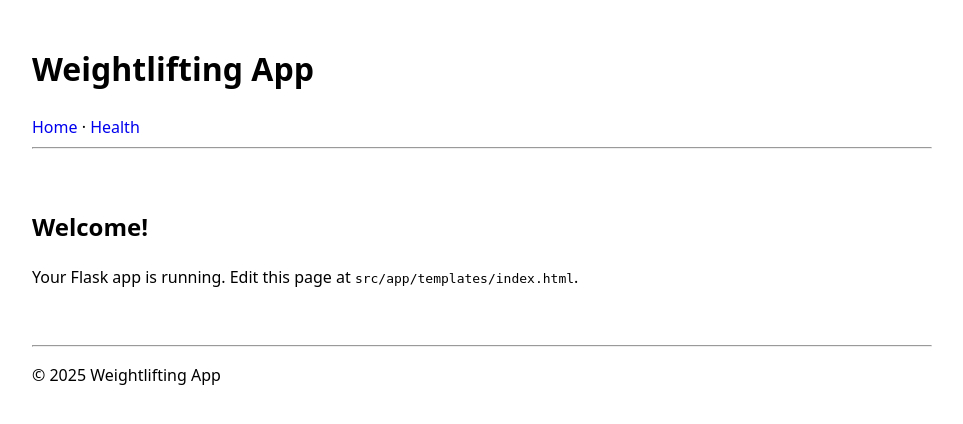
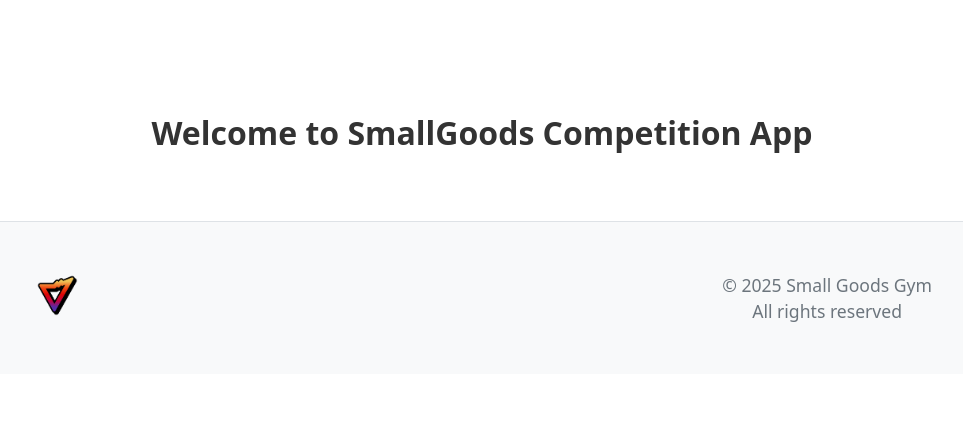
Before and after one commit to cits5206Group9/SmallGoods-Competition-app, a Flask app: page / in a window 1280 px wide. Shown: the top 424 px of the page, without its empty margins (158-1121 px from the left). Run offline with Flask 3, Linux system fonts and the light colour scheme.

Commit message:
Added base jinja template

```diff
--- a/app/__init__.py
+++ b/app/__init__.py
@@ -7,13 +7,6 @@ def create_app(config_name: str | None = None) -> Flask:
     app = Flask(__name__, instance_relative_config=True)
     app.config.from_object(get_config(config_name))
 
-    # Ensure instance folder for SQLite
-    try:
-        from pathlib import Path
-        Path(app.instance_path).mkdir(parents=True, exist_ok=True)
-    except Exception:
-        pass
-
     # Init extensions
     db.init_app(app)
     migrate.init_app(app, db)
--- a/app/routes.py
+++ b/app/routes.py
@@ -1,21 +1,7 @@
-from flask import Blueprint, render_template, jsonify
-from .extensions import db
-from .models import User
+from flask import Blueprint, render_template
 
-main_bp = Blueprint("main", __name__)
+main_bp = Blueprint('main', __name__)
 
-@main_bp.get("/")
+@main_bp.route('/')
 def index():
-    return render_template("index.html")
-
-@main_bp.get("/health")
-def health():
-    return jsonify(status="ok")
-
-@main_bp.get("/seed")
-def seed():
-    # Simple seed route for local dev
-    if not User.query.filter_by(username="demo").first():
-        db.session.add(User(username="demo"))
-        db.session.commit()
-    return jsonify(message="seeded")
+    return render_template('index.html')
--- a/app/static/css/style.css
+++ b/app/static/css/style.css
@@ -1,3 +1,44 @@
 body { font-family: system-ui, -apple-system, Segoe UI, Roboto, Helvetica, Arial, sans-serif; line-height: 1.5; }
 .container { max-width: 900px; margin: 0 auto; padding: 1rem; }
 a { text-decoration: none; }
+/* Footer Styles */
+.footer {
+    background-color: #f8f9fa;
+    padding: 2rem 0;
+    margin-top: auto;
+    border-top: 1px solid #dee2e6;
+}
+
+.footer-content {
+    display: flex;
+    justify-content: space-between;
+    align-items: center;
+}
+
+.footer-logo .logo {
+    height: 50px;
+    width: auto;
+}
+
+.footer-info {
+    text-align: center;
+}
+
+.footer-info p {
+    margin: 0;
+    color: #6c757d;
+}
+
+.btn-logout {
+    padding: 0.5rem 1rem;
+    background-color: #dc3545;
+    color: white;
+    border: none;
+    border-radius: 4px;
+    cursor: pointer;
+    transition: background-color 0.2s;
+}
+
+.btn-logout:hover {
+    background-color: #c82333;
+}
--- a/app/templates/base.html
+++ b/app/templates/base.html
@@ -3,25 +3,31 @@
   <head>
     <meta charset="utf-8">
     <meta name="viewport" content="width=device-width, initial-scale=1">
-    <title>Weightlifting App</title>
+    <title>{% block title %}{% endblock %}</title>
+
+    <!-- Base CSS -->
     <link rel="stylesheet" href="{{ url_for('static', filename='css/style.css') }}">
+    {% block css %}{% endblock %}
   </head>
   <body>
-    <header class="container">
-      <h1>Weightlifting App</h1>
-      <nav>
-        <a href="/">Home</a> ·
-        <a href="/health">Health</a>
-      </nav>
-      <hr>
-    </header>
     <main class="container">
-      {% block content %}{% endblock %}
+        {% block content %}{% endblock %}
     </main>
-    <footer class="container">
-      <hr>
-      <p>© 2025 Weightlifting App</p>
+
+    <footer class="footer">
+        <div class="footer-content container">
+            <div class="footer-logo">
+                <img src="{{ url_for('static', filename='images/logo.png') }}" alt="SmallGoods Logo" class="logo">
+            </div>
+            <div class="footer-info">
+                <p>© 2025 Small Goods Gym</p>
+                <p>All rights reserved</p>
+            </div>
+        </div>
     </footer>
+
+    <!-- Base JavaScript -->
     <script src="{{ url_for('static', filename='js/app.js') }}"></script>
+    {% block javascript %}{% endblock %}
   </body>
 </html>
--- a/app/templates/index.html
+++ b/app/templates/index.html
@@ -1,6 +1,29 @@
 {% extends "base.html" %}
+
+{% block title %}Welcome to SmallGoods{% endblock %}
+
 {% block content %}
-  <h2>Welcome!</h2>
-  <p>Your Flask app is running. Edit this page at
-    <code>src/app/templates/index.html</code>.</p>
+<div class="welcome-container">
+    <h1>Welcome to SmallGoods Competition App</h1>
+    </div>
 {% endblock %}
+
+{% block css %}
+<style>
+    .welcome-container {
+        text-align: center;
+        padding: 2rem;
+        margin-top: 2rem;
+    }
+
+    h1 {
+        color: #333;
+        margin-bottom: 1rem;
+    }
+
+    p {
+        color: #666;
+        font-size: 1.1rem;
+    }
+</style>
+{% endblock %}
--- /dev/null
+++ b/run.py
@@ -0,0 +1,6 @@
+from app import create_app
+
+app = create_app()
+
+if __name__ == '__main__':
+    app.run(debug=True)
```
Also changed, not shown: app/static/images/logo.png (added).
